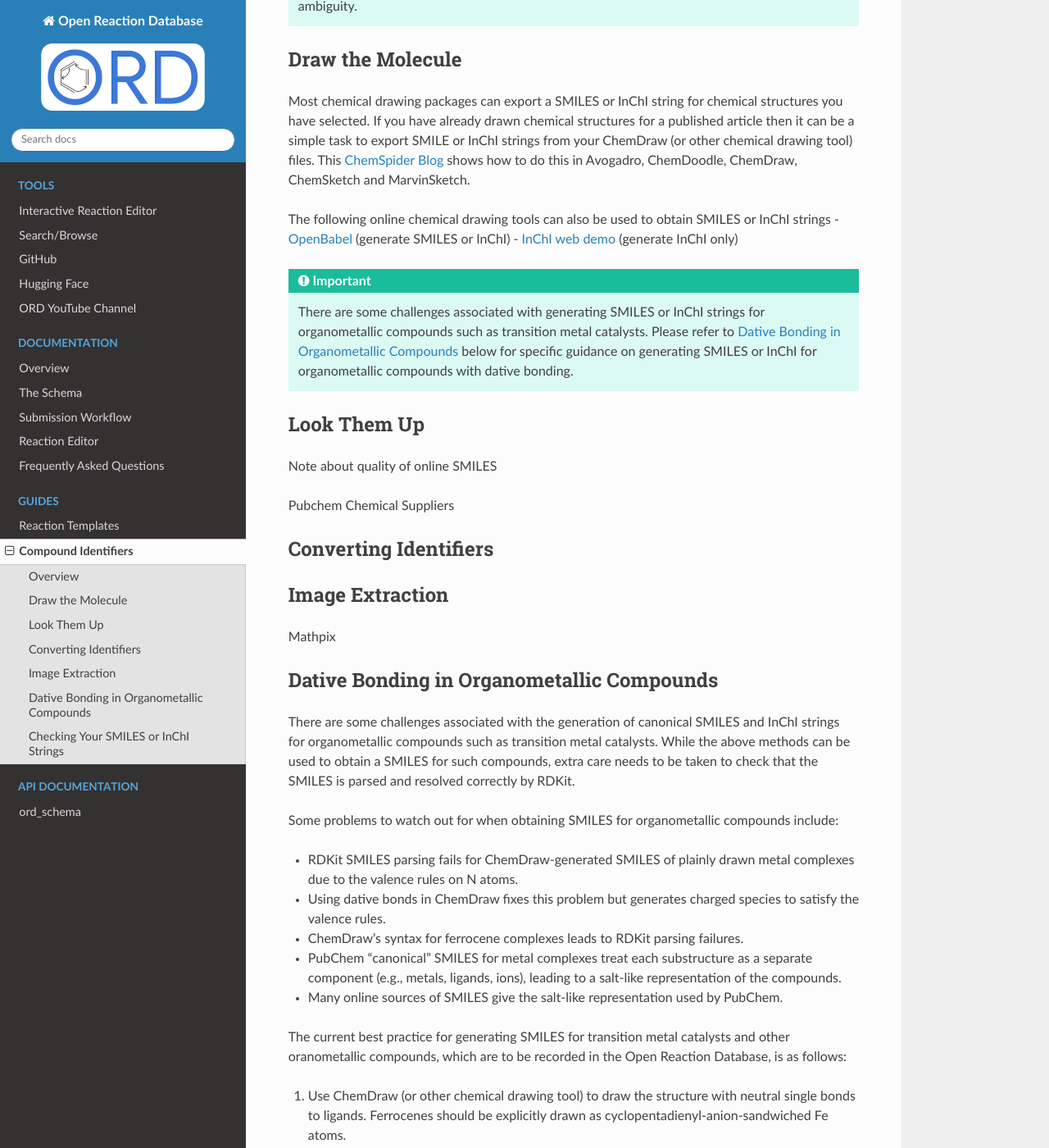
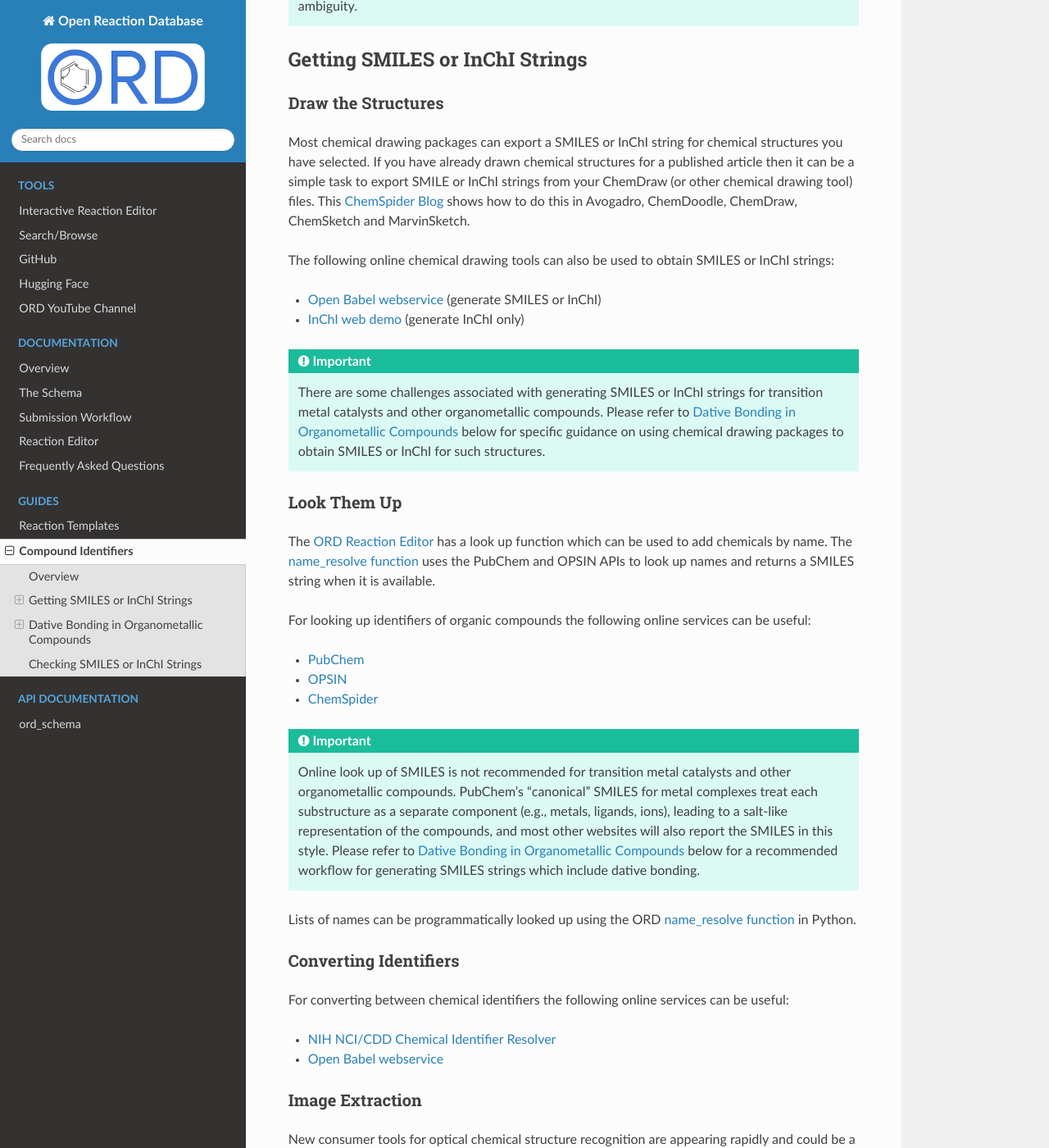
Before and after one commit to open-reaction-database/ord-schema, a Sphinx documentation site: the page built from docs/guides/compound_identifiers.rst, in a window 1280 px wide and 1400 px high, scrolled down 1384 px. Shown: the whole window at 82% size. Built offline with Sphinx 7.4.7 and the Read the Docs theme 3.1.0, drawn with Linux system fonts in a browser that asks for light colours; some of the changed text lies outside the part shown.

Commit message:
complete compound identifiers guide
Completed first release of compound identifiers guide

```diff
--- a/docs/guides/compound_identifiers.rst
+++ b/docs/guides/compound_identifiers.rst
@@ -35,7 +35,6 @@ MDL                  MDL number e.g., MFCD00005972 for morpholine, often include
 CUSTOM               Create your own custom identifiers. Include an informative name in the description field.
 ===================  ===============================================================================================
 
-
 When preparing an ORD dataset from a paper, an often overlooked task is the collection
 of SMILES (or InChI) strings for the chemicals which may have been recorded in the
 paper using names, abbreviations and/or images. This guide suggests some common
@@ -43,19 +42,22 @@ workflows for collecting these identifiers.
 
 .. IMPORTANT::
 
-  Special care needs to be taken with the identifiers for organometallic compounds. There are some
-  challenges associated with generating SMILES or InChI strings for organometallic compounds, and
-  this can cause problems with the way RDKit parses and resolves them. ORD authors should always
-  check that their SMILES or InChI strings are being resolved correctly, and please refer to :ref:`dative-bonding`
-  below for a recommended workflow for including dative bonding in SMILES strings.
+  Special care needs to be taken with the identifiers for transition metal catalysts and other
+  organometallic compounds. There are some challenges associated with generating SMILES or InChI
+  strings for organometallics, and this can cause problems with the way RDKit parses and resolves
+  them. ORD authors should always check that their SMILES or InChI strings are being resolved
+  correctly, and please refer to :ref:`dative-bonding` below for a recommended workflow for including
+  dative bonding in SMILES strings.
 
   For compounds which are hard to define using existing identifiers, it can also be helpful to include
   multiple identifiers (e.g. a NAME, CAS_NUMBER and SMILES) to remove some of the ambiguity.
 
+**********************************
+Getting SMILES or InChI Strings
+**********************************
 
-************************
-Draw the Molecule
-************************
+Draw the Structures
+######################
 
 Most chemical drawing packages can export a SMILES or InChI string for chemical structures you have
 selected. If you have already drawn chemical structures for a published article then it can be a simple
@@ -63,49 +65,61 @@ task to export SMILE or InChI strings from your ChemDraw (or other chemical draw
 `ChemSpider Blog <https://blogs.rsc.org/chemspider/2019/11/08/tips-and-tricks-generating-machine-readable-structural-data-from-a-chemdraw-structure/>`__
 shows how to do this in Avogadro, ChemDoodle, ChemDraw, ChemSketch and MarvinSketch.
 
-The following online chemical drawing tools can also be used to obtain SMILES or InChI strings
-- `OpenBabel <https://www.cheminfo.org/Chemistry/Cheminformatics/FormatConverter/index.html>`__ (generate SMILES or InChI)
+The following online chemical drawing tools can also be used to obtain SMILES or InChI strings:
+
+- `Open Babel webservice <https://www.cheminfo.org/Chemistry/Cheminformatics/FormatConverter/index.html>`__ (generate SMILES or InChI)
 - `InChI web demo <https://iupac-inchi.github.io/InChI-Web-Demo/>`__ (generate InChI only)
 
 .. IMPORTANT::
 
-  There are some challenges associated with generating SMILES or InChI strings for organometallic
-  compounds such as transition metal catalysts. Please refer to :ref:`dative-bonding` below for
-  specific guidance on generating SMILES or InChI for organometallic compounds with dative bonding.
+  There are some challenges associated with generating SMILES or InChI strings for transition metal
+  catalysts and other organometallic compounds. Please refer to :ref:`dative-bonding` below for
+  specific guidance on using chemical drawing packages to obtain SMILES or InChI for such structures.
 
-**************************
 Look Them Up
-**************************
+###############
 
-Note about quality of online SMILES
+The `ORD Reaction Editor <https://app.open-reaction-database.org/>`__ has a look up function which can
+be used to add chemicals by name. The `name_resolve function <https://docs.open-reaction-database.org/en/latest/ord_schema/ord_schema.html#ord_schema.resolvers.name_resolve>`__
+uses the PubChem and OPSIN APIs to look up names and returns a SMILES string when it is available.
 
-Pubchem
-Chemical Suppliers
+For looking up identifiers of organic compounds the following online services can be useful:
+
+- `PubChem <https://pubchem.ncbi.nlm.nih.gov/>`__
+- `OPSIN <https://www.ebi.ac.uk/opsin/#>`__
+- `ChemSpider <https://www.chemspider.com/>`__
+
+.. IMPORTANT::
+
+  Online look up of SMILES is not recommended for transition metal catalysts and other organometallic
+  compounds. PubChem's "canonical" SMILES for metal complexes treat each substructure as a separate component
+  (e.g., metals, ligands, ions), leading to a salt-like representation of the compounds, and most other
+  websites will also report the SMILES in this style. Please refer to :ref:`dative-bonding` below for a recommended
+  workflow for generating SMILES strings which include dative bonding.
+
+Lists of names can be programmatically looked up using the ORD `name_resolve function <https://docs.open-reaction-database.org/en/latest/ord_schema/ord_schema.html#ord_schema.resolvers.name_resolve>`__
+in Python.
 
 
+Converting Identifiers
+############################
 
+For converting between chemical identifiers the following online services can be useful:
 
+- `NIH NCI/CDD Chemical Identifier Resolver <https://cactus.nci.nih.gov/chemical/structure>`__
+- `Open Babel webservice <https://www.cheminfo.org/Chemistry/Cheminformatics/FormatConverter/index.html>`__
 
+Image Extraction
+########################
 
+New consumer tools for optical chemical structure recognition are appearing rapidly and could be a useful
+method for extracting structural identifiers when the above methods are not possible. We have had some
+success with using `Mathpix <https://mathpix.com/use-cases/for-chemistry>`__ for extracting SMILES and
+InChI strings from images already.
 
-***************************
-Converting Identifiers
-***************************
-
-
-
-
-
-
-
-******************************
-Image Extraction
-******************************
-
-Mathpix
-
-
-
+With all these tools please take extra care to check that the identifiers are resolved to the correct
+chemical structures. See :ref:`checking-identifiers` below for some recommended workflows for checking
+chemical identifiers.
 
 .. _dative-bonding:
 *******************************************
@@ -114,8 +128,8 @@ Dative Bonding in Organometallic Compounds
 
 There are some challenges associated with the generation of canonical SMILES and InChI strings for
 organometallic compounds such as transition metal catalysts. While the above methods can be used to
-obtain a SMILES for such compounds, extra care needs to be taken to check that the SMILES is parsed
-and resolved correctly by RDKit.
+obtain a SMILES, extra care needs to be taken to check that the SMILES is parsed and resolved correctly
+by RDKit.
 
 Some problems to watch out for when obtaining SMILES for organometallic compounds include:
 
@@ -127,9 +141,9 @@ Some problems to watch out for when obtaining SMILES for organometallic compound
 - PubChem "canonical" SMILES for metal complexes treat each substructure as a separate component
   (e.g., metals, ligands, ions), leading to a salt-like representation of the compounds.
 - Many online sources of SMILES give the salt-like representation used by PubChem.
+- With previous versions of InChI the metal complexes are disconnected and represented as a salt.
 
-The current best practice for generating SMILES for transition metal catalysts and other oranometallic
-compounds, which are to be recorded in the Open Reaction Database, is as follows:
+The current best practice for generating organometallic SMILES for usage in the Open Reaction Database, is as follows:
 
 1. Use ChemDraw (or other chemical drawing tool) to draw the structure with neutral single bonds to
    ligands. Ferrocenes should be explicitly drawn as cyclopentadienyl-anion-sandwiched Fe atoms.
@@ -165,18 +179,35 @@ to canonicalize a single SMILES, or to batch process multiple SMILES strings inp
 The example also shows how to use RDKit to visualize the generated SMILES so you can check that the dative
 bonds have been generated correctly.
 
+InChI for Molecular Inorganics
+######################################
 
+The InChI Trust are actively working on adding support for molecular inorganic compounds to InChI. For a recent
+paper about this see *Faraday Discuss.*, 2025, 256, 503-519, `DOI: 10.1039/D4FD00145A <https://doi.org/10.1039/D4FD00145A>`__
+and you can try out the development features in the `InChI web demo  <https://iupac-inchi.github.io/InChI-Web-Demo/>`__.
+Switch the version to “Latest with Molecular Inorganics” to test it out on your organometallic structures.
+
+While the Open Reaction Database are following these developments closely, the current advice is to continue
+using SMILES with programmatic addition of dative bonding as the primary identifier for organometallics. Once the
+inorganic support is formally adopted into a stable InChI version, and the RDKit Chem package has been updated
+to resolve the these InChIs, then we will revisit this guidance.
+
+.. _checking-identifiers:
 *****************************************
-Checking Your SMILES or InChI Strings
+Checking SMILES or InChI Strings
 *****************************************
 
+For checking individual identifiers of organic compounds the following online services can be useful:
 
-'SMARTS Plus <https://smarts.plus/>'
+- `SMARTS Plus <https://smarts.plus/>`__ (SMILES only)
+- `NIH NCI/CDD Chemical Identifier Resolver <https://cactus.nci.nih.gov/chemical/structure>`__
 
+Individual SMILES and InChI identifiers can also be checked in the `ORD Reaction Editor <https://app.open-reaction-database.org/>`__. Create a
+test dataset and add each identifier as a new chemical input component. The ORD editor uses RDKit to
+parse the identifier and a preview of the structure is generated.
 
-Check individual SMILES by using a test reaction in ORD Reaction Editor. Does it resolve the
-compound correctly?
-
-
-For batch processing rdkit can be used. Speak to Ben to get some help with this. Example code for
-Pfizer dataset.
+SMILES and InChI strings can also be visualized programmatically using the RDKit Chem Draw package. See
+this Jupyter Notebook [add link] for example code to visualize SMILES strings input individually, or batch
+input as a .csv file. For reviewing complex and/or large batches of chemical identifiers as part of an ORD
+dataset preparation, it is also worth speaking to the ORD support team (email help@open-reaction-database.com)
+to get bespoke advice on your task.
```
